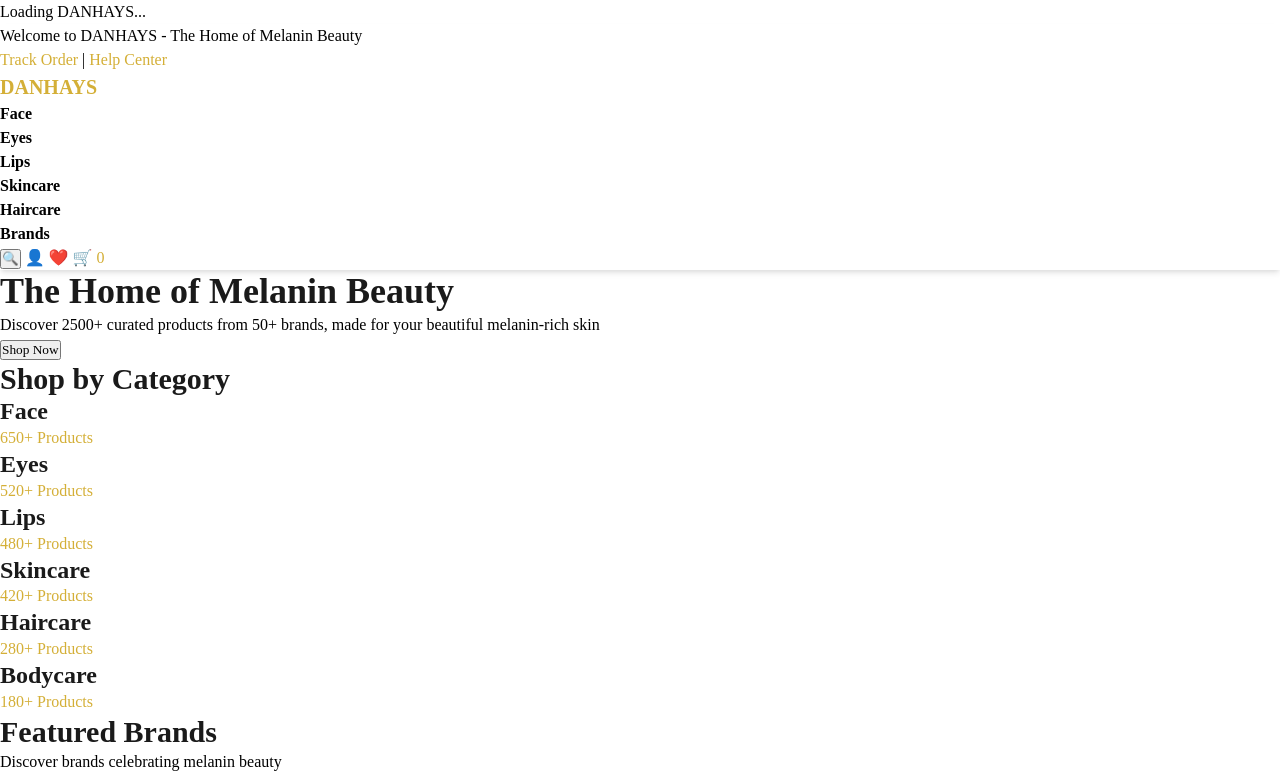
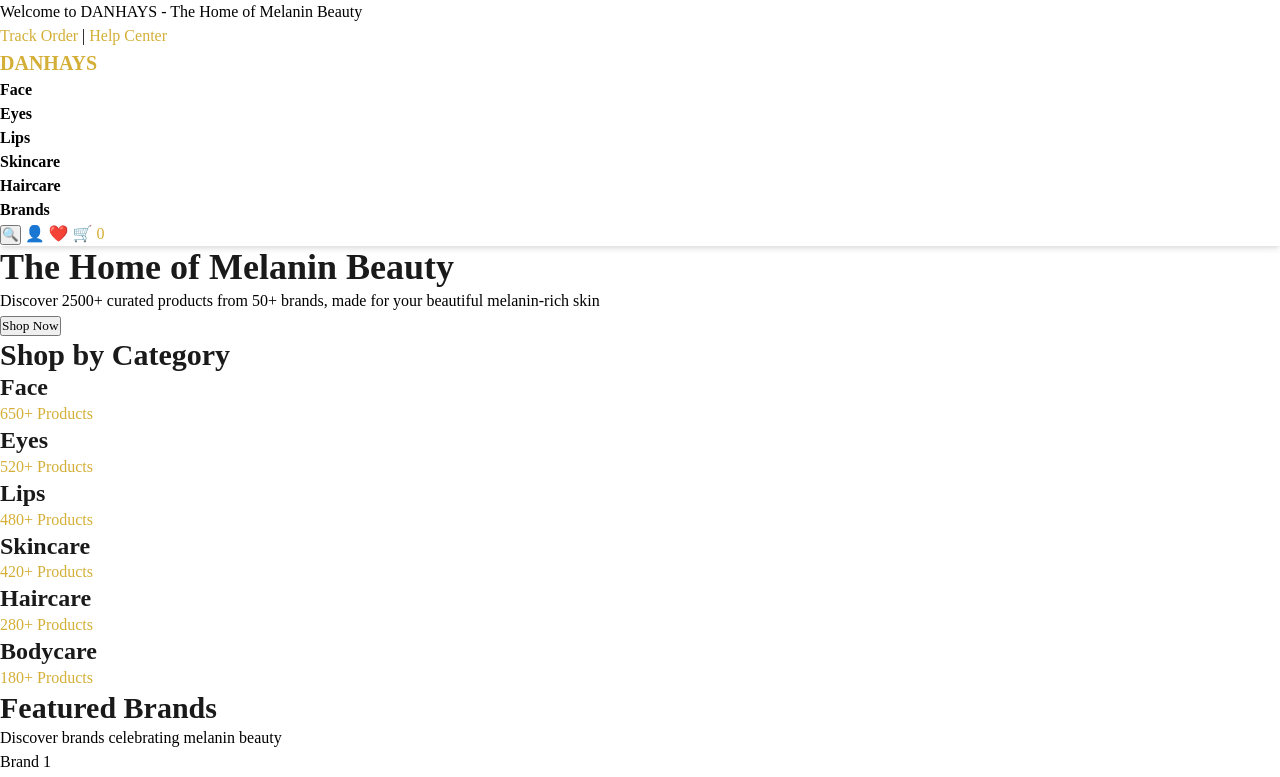
Before and after one commit to faarahmd-dotcom/danhays, a plain HTML site: page docs/index.html in a window 1280 px wide. Shown: the top 777 px of the page. Drawn offline with Linux system fonts and the light colour scheme.

Commit message:
add preloader hide script

```diff
--- a/docs/index.html
+++ b/docs/index.html
@@ -268,5 +268,13 @@
     </footer>
 
     <!-- Scripts -->
+     <script>
+    window.addEventListener('load', function() {
+        const preloader = document.getElementById('preloader');
+        if (preloader) {
+            preloader.style.display = 'none';
+        }
+    });
+</script>
 </body>
 </html>
```
